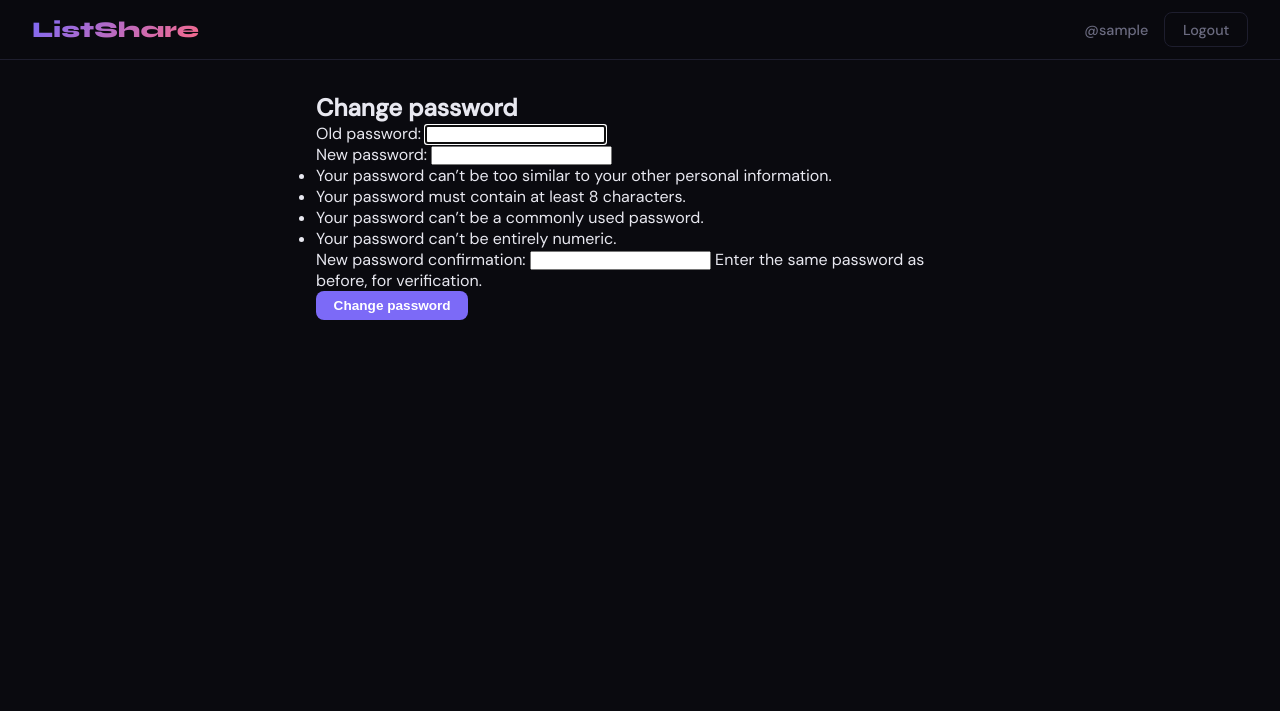
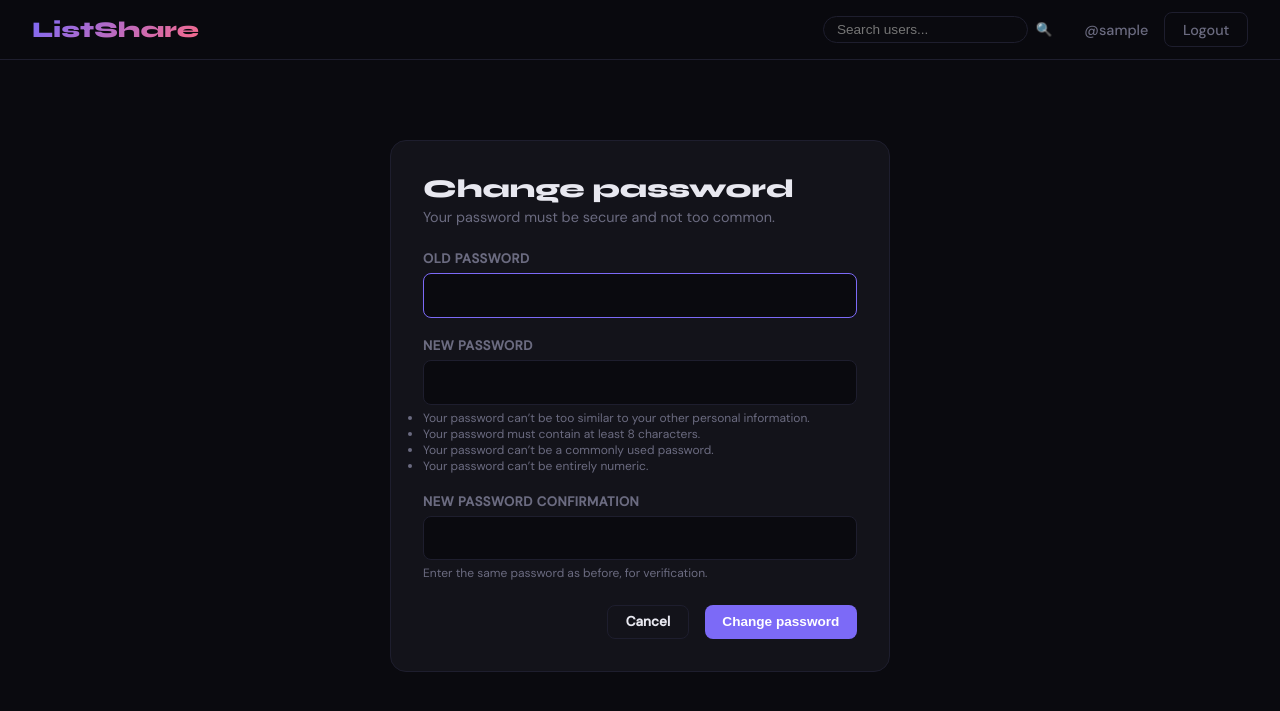
Before and after one commit to Dani-cs/SWE_Final_Project, a Django app: page /users/password-change/ in a window 1280 px wide. Shown: the top 711 px of the page. Run offline with Django 5.2, Linux system fonts and the light colour scheme; the visitor is signed in with stand-in values (Sample User, id 1).

Commit message:
added user search, profile updates, password change template, and user model changes

```diff
--- a/templates/base.html
+++ b/templates/base.html
@@ -53,6 +53,10 @@
 <nav>
     <a class="nav-logo" href="{% url 'home' %}">ListShare</a>
     <div class="nav-links">
+        <form method="GET" action="{% url 'search_users' %}" style="display: flex; gap: 0.5rem; margin-right: 1rem;">
+            <input type="text" name="q" placeholder="Search users..." style="background: var(--bg); border: 1px solid var(--border); border-radius: 20px; padding: 0.3rem 0.8rem; color: var(--text); font-size: 0.85rem; outline: none;">
+            <button type="submit" style="background: none; border: none; color: var(--muted); cursor: pointer;">🔍</button>
+        </form>
         {% if user.is_authenticated %}
             <a href="{% url 'profile' %}">@{{ user.username }}</a>
             <a href="{% url 'logout' %}" class="btn btn-outline">Logout</a>
--- a/templates/users/password_change.html
+++ b/templates/users/password_change.html
@@ -1,12 +1,107 @@
 {% extends 'base.html' %}
-{% block title %}Change password{% endblock %}
+{% block title %}Change Password — ListShare{% endblock %}
+
+{% block extra_css %}
+<style>
+    .auth-card {
+        max-width: 500px;
+        margin: 3rem auto;
+        background: var(--surface);
+        border: 1px solid var(--border);
+        border-radius: 16px;
+        padding: 2rem;
+    }
+    .auth-title {
+        font-family: 'Syne', sans-serif;
+        font-size: 1.6rem;
+        font-weight: 800;
+        margin-bottom: 0.25rem;
+    }
+    .auth-sub {
+        color: var(--muted);
+        font-size: 0.9rem;
+        margin-bottom: 1.5rem;
+    }
+    .form-group {
+        margin-bottom: 1.2rem;
+    }
+    label {
+        display: block;
+        font-size: 0.82rem;
+        font-weight: 600;
+        color: var(--muted);
+        margin-bottom: 0.4rem;
+        text-transform: uppercase;
+        letter-spacing: 0.04em;
+    }
+    input[type="password"] {
+        width: 100%;
+        background: var(--bg);
+        border: 1px solid var(--border);
+        border-radius: 8px;
+        padding: 0.7rem 0.9rem;
+        color: var(--text);
+        font-size: 0.95rem;
+        font-family: 'DM Sans', sans-serif;
+        transition: border-color 0.2s;
+        outline: none;
+    }
+    input:focus {
+        border-color: var(--accent);
+    }
+    .errorlist {
+        list-style: none;
+        margin-top: 0.4rem;
+        padding-left: 0;
+    }
+    .errorlist li {
+        font-size: 0.8rem;
+        color: #e86e6e;
+        margin-bottom: 0.2rem;
+    }
+    .help-text {
+        font-size: 0.75rem;
+        color: var(--muted);
+        margin-top: 0.3rem;
+    }
+    .form-actions {
+        display: flex;
+        gap: 1rem;
+        justify-content: flex-end;
+        margin-top: 1.5rem;
+    }
+</style>
+{% endblock %}
+
 {% block content %}
 <div class="auth-card">
-    <h2>Change password</h2>
+    <div class="auth-title">Change password</div>
+    <div class="auth-sub">Your password must be secure and not too common.</div>
+
     <form method="post">
         {% csrf_token %}
-        {{ form.as_p }}
-        <button type="submit" class="btn btn-primary">Change password</button>
+
+        {% for field in form %}
+        <div class="form-group">
+            <label for="{{ field.id_for_label }}">{{ field.label }}</label>
+            {{ field }}
+            {% if field.help_text %}
+                <div class="help-text">{{ field.help_text|safe }}</div>
+            {% endif %}
+            {% if field.errors %}
+                <ul class="errorlist">
+                    {% for error in field.errors %}
+                        <li>{{ error }}</li>
+                    {% endfor %}
+                </ul>
+            {% endif %}
+        </div>
+        {% endfor %}
+
+        <div class="form-actions">
+            <a href="{% url 'profile' %}" class="btn btn-outline">Cancel</a>
+            <button type="submit" class="btn btn-primary">Change password</button>
+        </div>
     </form>
 </div>
 {% endblock %}
--- /dev/null
+++ b/users/admin.py
@@ -0,0 +1,4 @@
+from django.contrib import admin
+from .models import Follow
+
+admin.site.register(Follow)
--- a/users/urls.py
+++ b/users/urls.py
@@ -8,6 +8,9 @@ urlpatterns = [
     path('logout/', views.logout_view, name='logout'),
     path('profile/', views.profile_view, name='profile'),
     path('profile/edit/', views.edit_profile_view, name='edit_profile'),
+    path('search/', views.search_users_view, name='search_users'),
+    path('follow/<str:username>/', views.follow_user, name='follow_user'),
+    path('unfollow/<str:username>/', views.unfollow_user, name='unfollow_user'),
 
     # password change routes must be before the catch-all <str:username>
     path('password-change/', auth_views.PasswordChangeView.as_view(template_name='users/password_change.html'), name='password_change'),
```
Also changed, not shown: feed/views.py (+7 -2 lines), templates/users/profile.html (+22 -0 lines), templates/users/search.html (added, +102 -0 lines), users/models.py (added, +14 -0 lines), users/views.py (+48 -2 lines), README.md, users/migrations/0001_initial.py (added), users/migrations/__init__.py (added).
